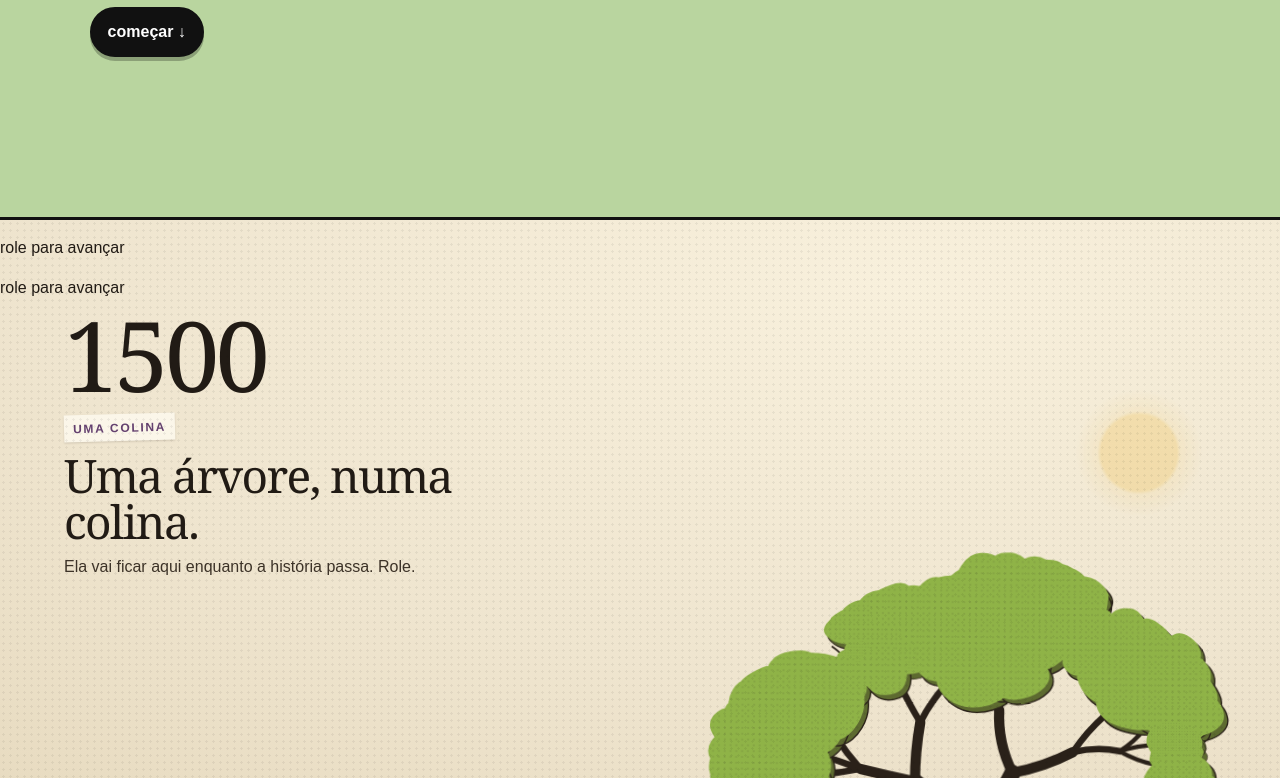
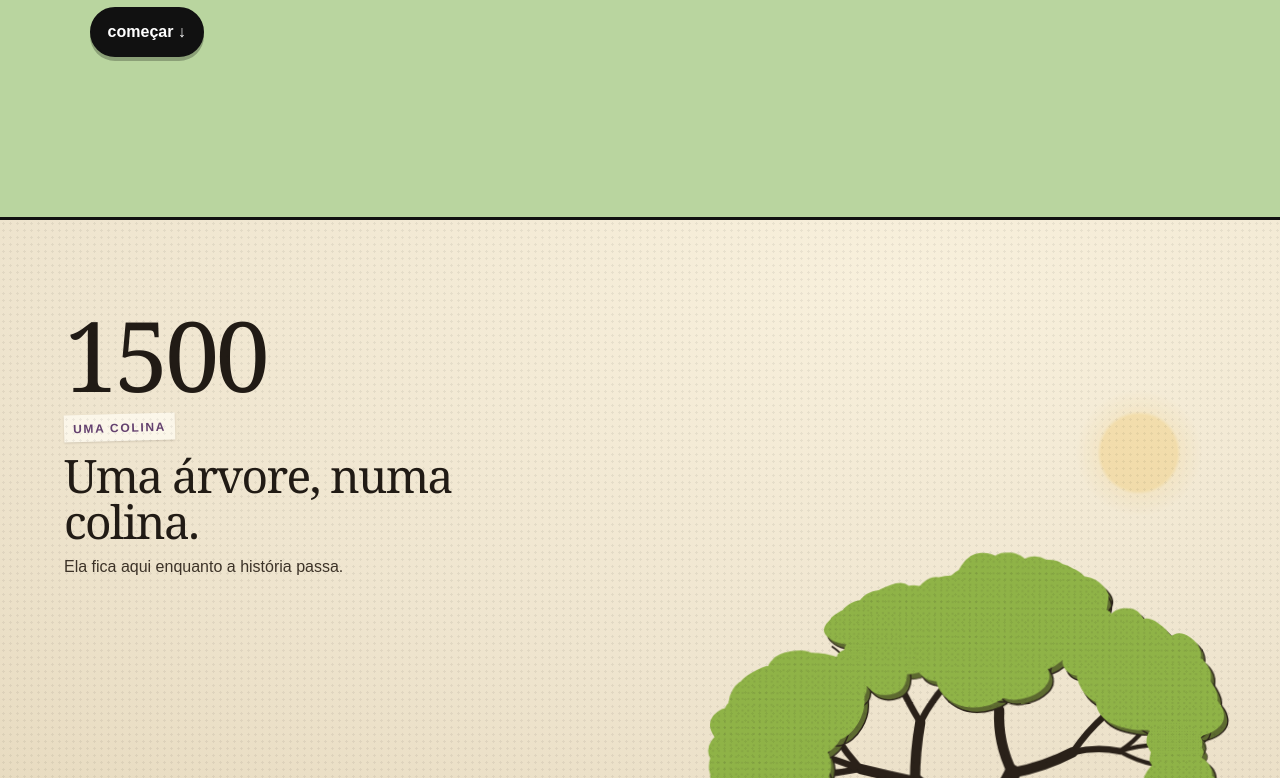
Before and after one commit to yuridomingues/entre, a Next.js app: page /arvore in a window 1280 px wide. Shown: the part 580-1358 px from the top of the page. Built offline with nearby package versions, Linux system fonts and the light colour scheme.

Commit message:
tirando uns negocio ai do layout

```diff
--- a/components/tree-experience.tsx
+++ b/components/tree-experience.tsx
@@ -10,7 +10,7 @@ type Beat={year:number,season:number,who:string,title:string,line:string,scene:S
 
 // season: 0 spring, 1 summer, 2 autumn, 3 winter (unwrapped, always forward)
 const beats:Beat[]=[
-  {year:1500,season:.2,who:"uma colina",title:"Uma árvore, numa colina.",line:"Ela vai ficar aqui enquanto a história passa. Role.",scene:"open"},
+  {year:1500,season:.2,who:"uma colina",title:"Uma árvore, numa colina.",line:"Ela fica aqui enquanto a história passa.",scene:"open"},
   {year:1543,season:1,who:"Copérnico",title:"A Terra sai do centro.",line:"O Sol fica no meio, e a Terra passa a girar em volta dele.",scene:"sun",img:WM+"f/f2/Nikolaus_Kopernikus.jpg/500px-Nikolaus_Kopernikus.jpg",pos:"50% 30%"},
   {year:1687,season:1.3,who:"Newton",title:"A maçã e a Lua caem pela mesma força.",line:"A gravidade que derruba a fruta é a mesma que prende a Lua à Terra.",scene:"apple",img:WM+"3/39/GodfreyKneller-IsaacNewton-1689.jpg/500px-GodfreyKneller-IsaacNewton-1689.jpg",pos:"50% 22%"},
   {year:1859,season:2.3,who:"Darwin",title:"Todas as espécies são parentes.",line:"Em A Origem das Espécies, a vida vira galhos de um mesmo tronco.",scene:"branch",img:WM+"3/3c/Charles_Darwin_01.jpg/500px-Charles_Darwin_01.jpg",pos:"50% 25%"},
@@ -345,8 +345,6 @@ export function TreeExperience(){
         <g className="arv-falling" opacity="0">{leaves.map(([x,y],i)=><path key={i} d={`M${x} ${y}q5 -6 10 0q-5 6 -10 0z`} className={"arv-fall arv-fall-"+i}/>)}</g>
       </svg>
       <p className="arv-year" aria-hidden="true"><b>1500</b></p>
-      <p className="arv-scroll-hint" aria-hidden="true">role para avançar</p>
-      <p className="arv-scroll-hint" aria-hidden="true">role para avançar</p>
       {beats.map((b,i)=><div key={b.year} className={"arv-beat arv-beat-"+b.scene} aria-hidden="true" style={{opacity:i?0:1,visibility:i?"hidden":"visible"}}>
         <div className="arv-col">
           <div className="arv-copy">
```
Also changed, not shown: app/site.css, 1 other file (tests, documents, lock files or other folders).
